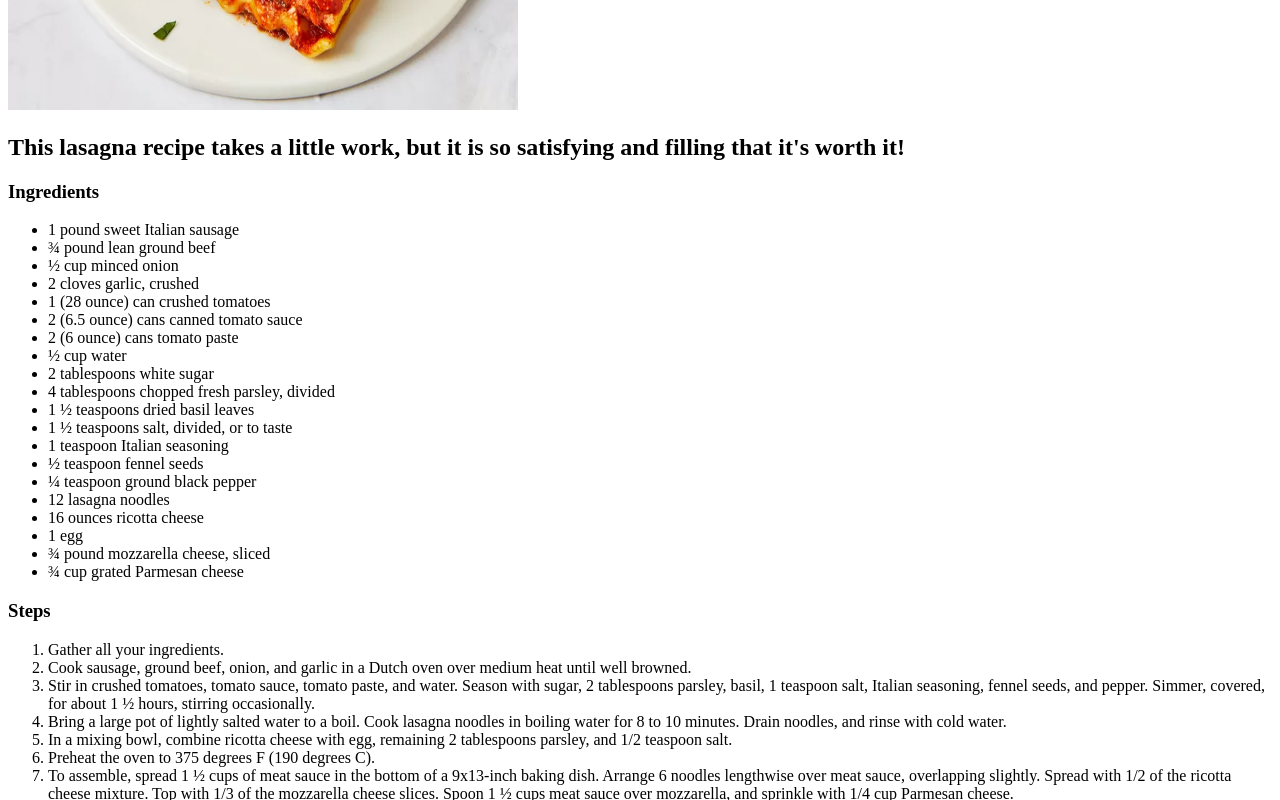
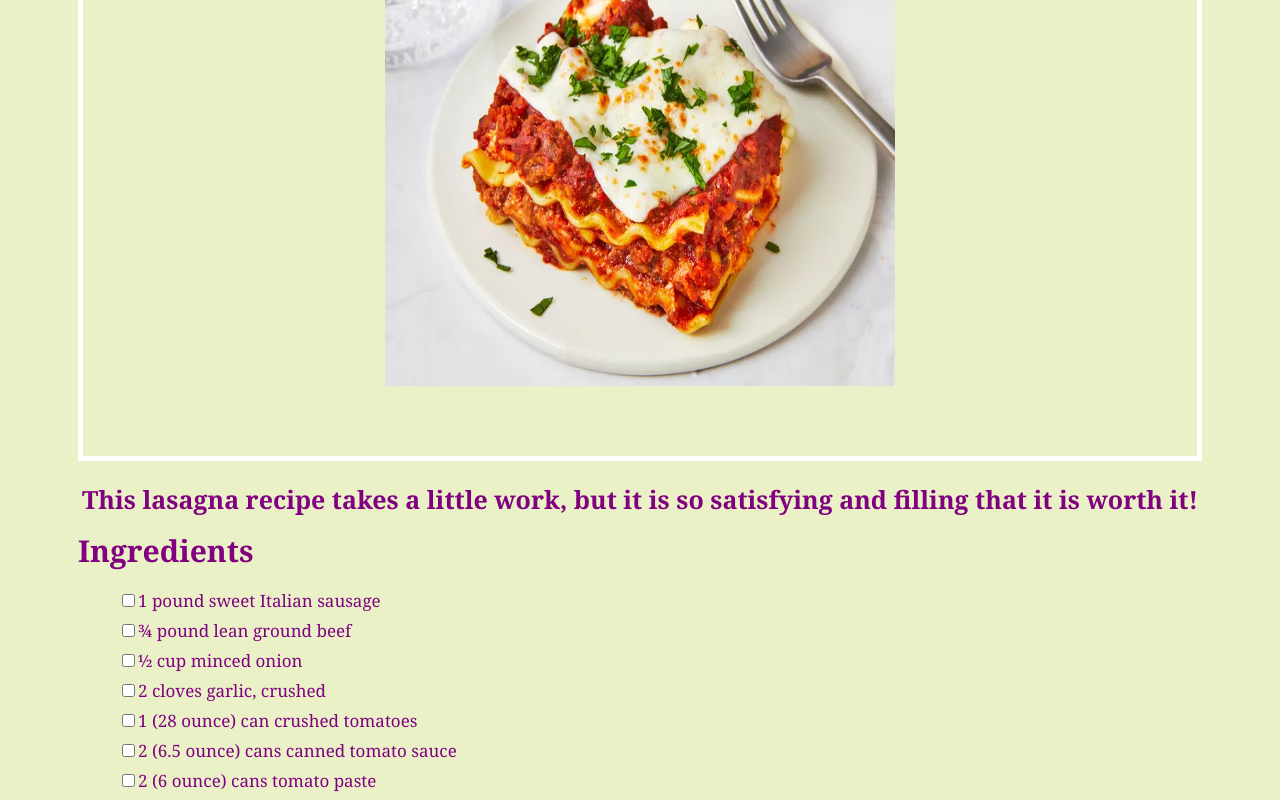
Before and after one commit to tbell-woG/odin-recipes, a plain HTML site: page recipes/lasagna.html in a window 1280 px wide. Shown: the part 480-1280 px from the top of the page. Drawn offline with Linux system fonts and the light colour scheme.

Commit message:
Implemented Styling For All Pages
Created styles.css for root index.html and another one within the recipe folder. Added styling for home page and each recipe page.

```diff
--- a/index.html
+++ b/index.html
@@ -3,12 +3,14 @@
 <head>
     <meta charset="UTF-8">
     <meta name="viewport" content="width=device-width, initial-scale=1.0">
+    <link rel="stylesheet" href="style.css">
     <title>Odin Recipes</title>
+
 </head>
 <body>
-    <h1>Odin Recipes</h1>
-    <p><a href="recipes/lasagna.html">Lasagna</a></p>
-    <p><a href="recipes/garlic_kale.html">Garlic Kale</a></p>
-    <p><a href="recipes/cheese_breed.html">Italian Herb Cheese Bread</a></p>
+    <h1 class="container">Odin Recipes</h1>
+    <p><a href="recipes/lasagna.html" target="_blank">Lasagna</a></p>
+    <p><a href="recipes/garlic_kale.html" target="_blank">Garlic Kale</a></p>
+    <p><a href="recipes/cheese_breed.html" target="_blank">Italian Herb Cheese Bread</a></p>
 </body>
 </html>
--- a/recipes/lasagna.html
+++ b/recipes/lasagna.html
@@ -1,48 +1,82 @@
 <!DOCTYPE html>
 <html lang="en">
   <head>
-    <meta charset="UTF-8">
-    <meta name="viewport" content="width=<device-width>, initial-scale=1.0">
+    <meta charset="UTF-8" />
+    <meta name="viewport" content="width=<device-width>, initial-scale=1.0" />
+    <link rel="stylesheet" href="style.css" />
     <title>Lasagna</title>
   </head>
   <body>
+    <div class="container">
       <h1>World's Best Lasagna</h1>
-    <img src="../images/lasagna.jpg" alt="Lasagna" height="510" width="510">
-    <h2>This lasagna recipe takes a little work, but it is so satisfying and filling that it's worth it!</h2>
+      <img src="../images/lasagna.jpg" alt="Lasagna" height="510" width="510" />
+    </div>
+    <h2>
+      This lasagna recipe takes a little work, but it is so satisfying and
+      filling that it is worth it!
+    </h2>
     <h3>Ingredients</h3>
     <ul>
-        <li>1 pound sweet Italian sausage</li>
-        <li>¾ pound lean ground beef</li>
-        <li>½ cup minced onion</li>
-        <li>2 cloves garlic, crushed</li>
-        <li>1 (28 ounce) can crushed tomatoes</li>
-        <li>2 (6.5 ounce) cans canned tomato sauce</li>
-        <li>2 (6 ounce) cans tomato paste</li>
-        <li>½ cup water</li>
-        <li>2 tablespoons white sugar</li>
-        <li>4 tablespoons chopped fresh parsley, divided</li>
-        <li>1 ½ teaspoons dried basil leaves</li>
-        <li>1 ½ teaspoons salt, divided, or to taste</li>
-        <li>1 teaspoon Italian seasoning</li>
-        <li>½ teaspoon fennel seeds</li>
-        <li>¼ teaspoon ground black pepper</li>
-        <li>12 lasagna noodles</li>
-        <li>16 ounces ricotta cheese</li>
-        <li>1 egg</li>
-        <li>¾ pound mozzarella cheese, sliced</li>
-        <li>¾ cup grated Parmesan cheese</li>
+      <li><input type="checkbox">1 pound sweet Italian sausage</li>
+      <li><input type="checkbox">¾ pound lean ground beef</li>
+      <li><input type="checkbox">½ cup minced onion</li>
+      <li><input type="checkbox">2 cloves garlic, crushed</li>
+      <li><input type="checkbox">1 (28 ounce) can crushed tomatoes</li>
+      <li><input type="checkbox">2 (6.5 ounce) cans canned tomato sauce</li>
+      <li><input type="checkbox">2 (6 ounce) cans tomato paste</li>
+      <li><input type="checkbox">½ cup water</li>
+      <li><input type="checkbox">2 tablespoons white sugar</li>
+      <li><input type="checkbox">4 tablespoons chopped fresh parsley, divided</li>
+      <li><input type="checkbox">1 ½ teaspoons dried basil leaves</li>
+      <li><input type="checkbox">1 ½ teaspoons salt, divided, or to taste</li>
+      <li><input type="checkbox">1 teaspoon Italian seasoning</li>
+      <li><input type="checkbox">½ teaspoon fennel seeds</li>
+      <li><input type="checkbox">¼ teaspoon ground black pepper</li>
+      <li><input type="checkbox">12 lasagna noodles</li>
+      <li><input type="checkbox">16 ounces ricotta cheese</li>
+      <li><input type="checkbox">1 egg</li>
+      <li><input type="checkbox">¾ pound mozzarella cheese, sliced</li>
+      <li><input type="checkbox">¾ cup grated Parmesan cheese</li>
     </ul>
     <h3>Steps</h3>
     <ol>
       <li>Gather all your ingredients.</li>
-        <li>Cook sausage, ground beef, onion, and garlic in a Dutch oven over medium heat until well browned.</li>
-        <li>Stir in crushed tomatoes, tomato sauce, tomato paste, and water. Season with sugar, 2 tablespoons parsley, basil, 1 teaspoon salt, Italian seasoning, fennel seeds, and pepper. Simmer, covered, for about 1 ½ hours, stirring occasionally.</li>
-        <li>Bring a large pot of lightly salted water to a boil. Cook lasagna noodles in boiling water for 8 to 10 minutes. Drain noodles, and rinse with cold water.</li>
-        <li>In a mixing bowl, combine ricotta cheese with egg, remaining 2 tablespoons parsley, and 1/2 teaspoon salt.</li>
+      <li>
+        Cook sausage, ground beef, onion, and garlic in a Dutch oven over medium
+        heat until well browned.
+      </li>
+      <li>
+        Stir in crushed tomatoes, tomato sauce, tomato paste, and water. Season
+        with sugar, 2 tablespoons parsley, basil, 1 teaspoon salt, Italian
+        seasoning, fennel seeds, and pepper. Simmer, covered, for about 1 ½
+        hours, stirring occasionally.
+      </li>
+      <li>
+        Bring a large pot of lightly salted water to a boil. Cook lasagna
+        noodles in boiling water for 8 to 10 minutes. Drain noodles, and rinse
+        with cold water.
+      </li>
+      <li>
+        In a mixing bowl, combine ricotta cheese with egg, remaining 2
+        tablespoons parsley, and 1/2 teaspoon salt.
+      </li>
       <li>Preheat the oven to 375 degrees F (190 degrees C).</li>
-        <li>To assemble, spread 1 ½ cups of meat sauce in the bottom of a 9x13-inch baking dish. Arrange 6 noodles lengthwise over meat sauce, overlapping slightly. Spread with 1/2 of the ricotta cheese mixture. Top with 1/3 of the mozzarella cheese slices. Spoon 1 ½ cups meat sauce over mozzarella, and sprinkle with 1/4 cup Parmesan cheese.</li>
-        <li>Repeat layers, and top with remaining mozzarella and Parmesan cheese. Cover with foil: to prevent sticking, either spray foil with cooking spray or make sure the foil does not touch the cheese.</li>
-        <li>Bake in the preheated oven for 25 minutes. Remove the foil and bake for an additional 25 minutes.</li>
+      <li>
+        To assemble, spread 1 ½ cups of meat sauce in the bottom of a 9x13-inch
+        baking dish. Arrange 6 noodles lengthwise over meat sauce, overlapping
+        slightly. Spread with 1/2 of the ricotta cheese mixture. Top with 1/3 of
+        the mozzarella cheese slices. Spoon 1 ½ cups meat sauce over mozzarella,
+        and sprinkle with 1/4 cup Parmesan cheese.
+      </li>
+      <li>
+        Repeat layers, and top with remaining mozzarella and Parmesan cheese.
+        Cover with foil: to prevent sticking, either spray foil with cooking
+        spray or make sure the foil does not touch the cheese.
+      </li>
+      <li>
+        Bake in the preheated oven for 25 minutes. Remove the foil and bake for
+        an additional 25 minutes.
+      </li>
       <li>Rest lasagna for 15 minutes before serving.</li>
     </ol>
   </body>
--- /dev/null
+++ b/recipes/style.css
@@ -0,0 +1,44 @@
+.container {
+    border: 5px solid white;
+}
+
+img {
+    /* height: 400px;
+    width: 450px; */
+    padding: 5%;
+    margin-top: 0px;
+}
+h1 {
+    line-height:10px;
+}
+
+body, h1 {
+    background-color: rgb(235, 241, 199);
+    font-family: Cambria, Cochin, Georgia, Times, 'Times New Roman', serif;
+    color: purple;
+    font-size: 50px;
+    text-align: center;
+    padding: 70px;
+}
+h2 {
+    font-size: 25px;
+}
+h3 {
+    font-size: 30px;
+    text-align: left;
+    line-height:10px;
+}
+
+ul {
+    list-style-type: none;
+}
+
+ul, ol {
+    font-size: 17px;
+    text-align: left;
+    line-height:30px;
+}
+
+ol {
+    margin-left: 30px;
+}
--- /dev/null
+++ b/style.css
@@ -0,0 +1,16 @@
+.container {
+    border: 5px solid white;
+}
+body, h1 {
+    background-color: rgb(235, 241, 199);
+    font-family: Cambria, Cochin, Georgia, Times, 'Times New Roman', serif;
+    color: purple;
+    font-size: 50px;
+    text-align: center;
+    padding: 70px;
+}
+
+p, a {
+    font-size: 25px;
+    text-decoration: none;
+}
```
Also changed, not shown: recipes/cheese_breed.html (+28 -13 lines), recipes/garlic_kale.html (+31 -10 lines). Lines whose indentation alone changed are shown as unchanged.
